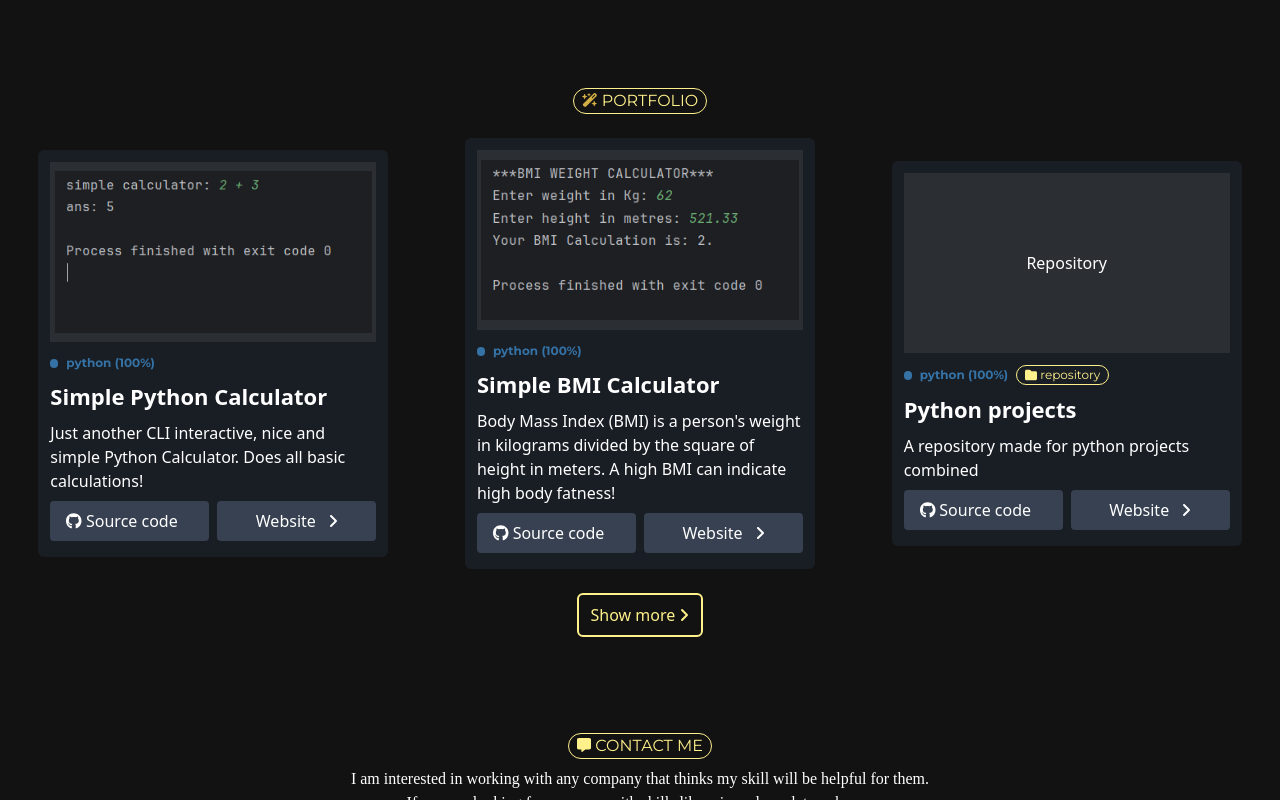
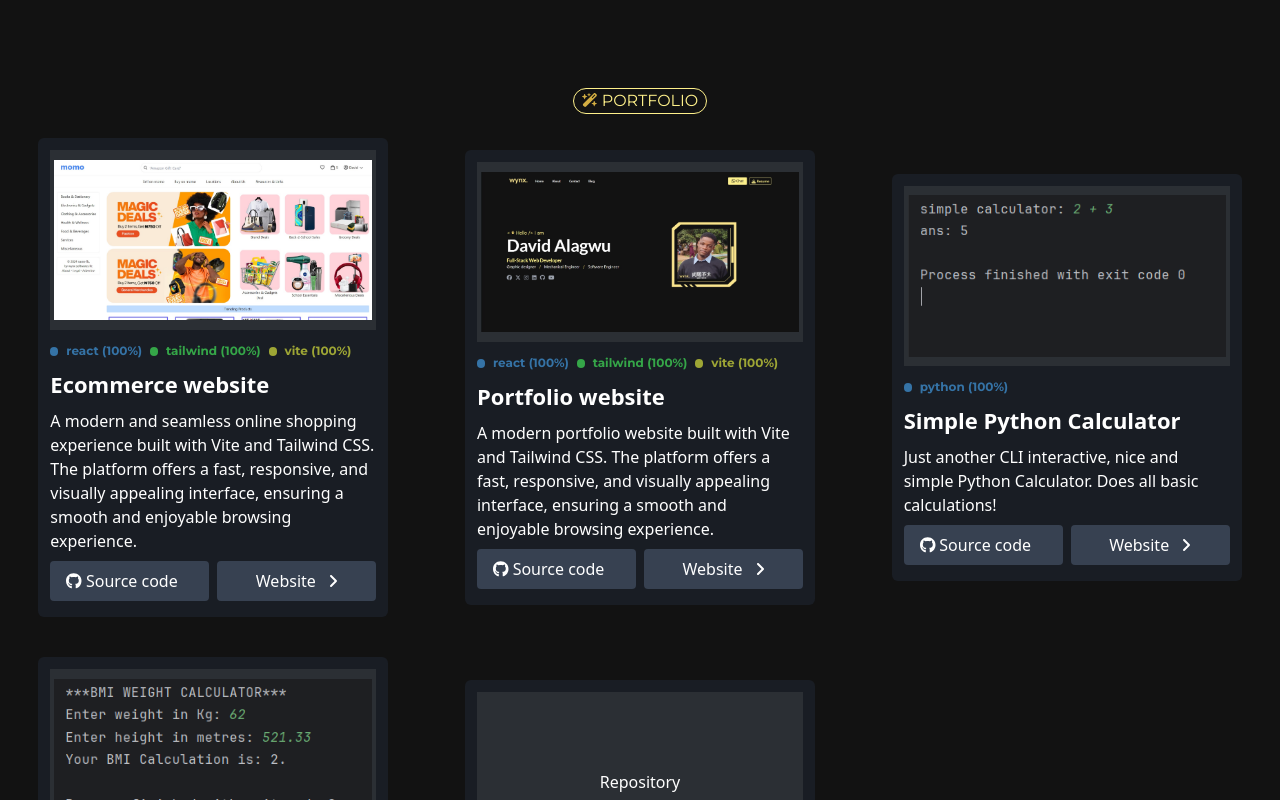
Before and after one commit to Alagwudavid/wynx, a React (Vite) app: page / in a window 1280 px wide. Shown: the part 1700-2500 px from the top of the page. Built offline with nearby package versions, Linux system fonts and the light colour scheme; a web font is replaced by a local one.

Commit message:
update on portfolio projects

```diff
--- a/src/components/Portfolio.jsx
+++ b/src/components/Portfolio.jsx
@@ -4,6 +4,9 @@ import { Link } from 'react-router-dom';
 import { faGithub } from '@fortawesome/free-brands-svg-icons';
 import calcThumbnail from '../assets/calculator_thumbnail.png'
 import bmiThumbnail from '../assets/bmi_thumbnail.png'
+import momoThmb from '../assets/screenshot__momo.jpg'
+import wynxThmb from '../assets/screenshot_wynx.jpg'
+
 // import { ArrowTopRightOnSquareIcon } from '@heroicons/react/24/outline';
 const portfolio = () => {
     return (
@@ -13,6 +16,52 @@ const portfolio = () => {
                     <span className='text-[16px] font-[montserrat] text-yellow-200 uppercase border-[1px] border-yellow-200 rounded-full px-2'><FontAwesomeIcon icon={faWandMagicSparkles} className='text-[#d3ae42]' size='sm'/> Portfolio</span>
                 </div>
                 <div className='py-3 grid lg:grid-cols-3 md:grid-cols-2 grid-cols-1 gap-10 my-3 items-center'>
+                    <div className='mx-auto p-3 bg-[#191d24] max-w-[350px] flex-shrink-0 rounded-md'>
+                            <div className='h-[180px] p-1 bg-[#2b2f34] flex flex-shrink-0 items-center justify-center text-white'>
+                                <img src={momoThmb}/>
+                            </div>
+                            <div className='flex flex-col justify-between bg-[#191d24] py-1 gap-2 text-white'>
+                                <div className='flex flex-row gap-2 pt-2'>
+                                <div className='flex flex-row gap-2 items-center font-bold'>
+                                <span className='text-[12px] font-[montserrat] bg-[#3573a6] rounded-full px-1 h-[9px]'></span>
+                                    <span className='text-[12px] text-[#3573a6] font-[montserrat]'>react (100%)</span>
+                                    <span className='text-[12px] font-[montserrat] bg-[#35a648] rounded-full px-1 h-[9px]'></span>
+                                    <span className='text-[12px] text-[#35a648] font-[montserrat]'>tailwind (100%)</span>
+                                    <span className='text-[12px] font-[montserrat] bg-[#9ea635] rounded-full px-1 h-[9px]'></span>
+                                    <span className='text-[12px] text-[#9ea635] font-[montserrat]'>vite (100%)</span>
+                                </div>
+                                </div>
+                                <span className='font-bold text-[22px]'>Ecommerce website</span>
+                                <p>A modern and seamless online shopping experience built with Vite and Tailwind CSS. The platform offers a fast, responsive, and visually appealing interface, ensuring a smooth and enjoyable browsing experience.</p>
+                                <div className='flex flex-row gap-2'>
+                                <Link to={'https://github.com/Alagwudavid/momo'} className='px-4 py-2 rounded bg-gray-700 w-1/2'><FontAwesomeIcon icon={faGithub}/> Source code</Link>
+                                <Link to={'https://momo-marketplace.vercel.app'} target='blank' className='px-4 py-2 rounded bg-gray-700 w-1/2 flex justify-center items-center gap-3'>Website <FontAwesomeIcon icon={faAngleRight}/></Link>
+                                </div>
+                            </div>
+                        </div>
+                        <div className='mx-auto p-3 bg-[#191d24] max-w-[350px] flex-shrink-0 rounded-md'>
+                            <div className='h-[180px] p-1 bg-[#2b2f34] flex flex-shrink-0 items-center justify-center text-white'>
+                                <img src={wynxThmb}/>
+                            </div>
+                            <div className='flex flex-col justify-between bg-[#191d24] py-1 gap-2 text-white'>
+                                <div className='flex flex-row gap-2 pt-2'>
+                                <div className='flex flex-row gap-2 items-center font-bold'>
+                                <span className='text-[12px] font-[montserrat] bg-[#3573a6] rounded-full px-1 h-[9px]'></span>
+                                    <span className='text-[12px] text-[#3573a6] font-[montserrat]'>react (100%)</span>
+                                    <span className='text-[12px] font-[montserrat] bg-[#35a648] rounded-full px-1 h-[9px]'></span>
+                                    <span className='text-[12px] text-[#35a648] font-[montserrat]'>tailwind (100%)</span>
+                                    <span className='text-[12px] font-[montserrat] bg-[#9ea635] rounded-full px-1 h-[9px]'></span>
+                                    <span className='text-[12px] text-[#9ea635] font-[montserrat]'>vite (100%)</span>
+                                </div>
+                                </div>
+                                <span className='font-bold text-[22px]'>Portfolio website</span>
+                                <p>A modern portfolio website built with Vite and Tailwind CSS. The platform offers a fast, responsive, and visually appealing interface, ensuring a smooth and enjoyable browsing experience.</p>
+                                <div className='flex flex-row gap-2'>
+                                <Link to={'https://github.com/Alagwudavid/wynx'} className='px-4 py-2 rounded bg-gray-700 w-1/2'><FontAwesomeIcon icon={faGithub}/> Source code</Link>
+                                <Link to={'https://wynx.vercel.app'} target='blank' className='px-4 py-2 rounded bg-gray-700 w-1/2 flex justify-center items-center gap-3'>Website <FontAwesomeIcon icon={faAngleRight}/></Link>
+                                </div>
+                            </div>
+                        </div>
                     <div className='mx-auto p-3 bg-[#191d24] max-w-[350px] flex-shrink-0 rounded-md'>
                         <div className='h-[180px] p-1 bg-[#2b2f34] flex flex-shrink-0 items-center justify-center text-white'>
                             <img src={calcThumbnail}/>
```
Also changed, not shown: src/assets/screenshot__momo.jpg (added), src/assets/screenshot_wynx.jpg (renamed from src/assets/screenshot.jpg).
